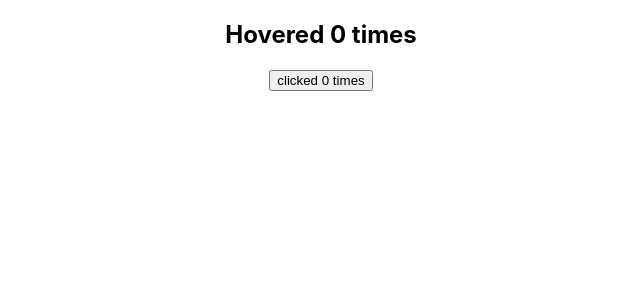
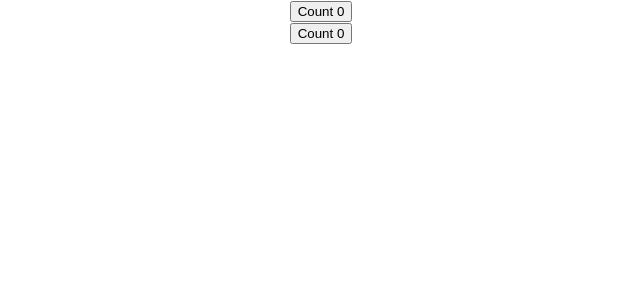
Before and after one commit to rutuja3036/hookApp2, a React (Create React App) app: page / in a window 1280 px wide. Shown: the top 300 px of the page, without its empty margins (319-959 px from the left). Built offline with nearby package versions, Linux system fonts and the light colour scheme.

Commit message:
custom hook doc title

```diff
--- a/src/App.js
+++ b/src/App.js
@@ -3,6 +3,8 @@ import './App.css';
 import React from 'react';
 import ClickCounter from './components/higherordercomponents/ClickCounter';
 import HoverCounter from './components/higherordercomponents/HoverCounter';
+import DocTitle from './customhooks/DocTitle';
+import DocTitle2 from './customhooks/DocTitle2';
 
 
 
@@ -12,8 +14,8 @@ function App() {
   return (
 
     <div className="App">
-<HoverCounter/>
-    <ClickCounter/>
+<DocTitle/>
+<DocTitle2/>
     </div>
   );
 }
--- /dev/null
+++ b/src/customhooks/DocTitle.js
@@ -0,0 +1,23 @@
+import React, {useState,useEffect} from 'react'
+import useDocTitle from './useDocTitle'
+
+function DocTitle() {
+    const [count,setCount] = useState(0)
+
+    useEffect(
+        ()=> {
+            document.title = `Count ${count}`
+        },
+        [count]
+    )
+
+    return (
+        <div>
+            <button
+            onClick = {()=> setCount(count+1)}
+            >Count {count}</button>
+        </div>
+    )
+}
+
+export default DocTitle
--- /dev/null
+++ b/src/customhooks/DocTitle2.js
@@ -0,0 +1,18 @@
+import React, {useState} from 'react'
+import useDocTitle from './useDocTitle'
+
+function DocTitle2() {
+    const [count,setCount] = useState(0)
+
+  useDocTitle(count)
+
+    return (
+        <div>
+            <button
+            onClick = {()=> setCount(count+1)}
+            >Count {count}</button>
+        </div>
+    )
+}
+
+export default DocTitle2
--- /dev/null
+++ b/src/customhooks/useDocTitle.js
@@ -0,0 +1,14 @@
+import React, { useEffect } from 'react'
+// custom hook
+function useDocTitle(count) {
+
+    useEffect(
+        () => {
+            document.title = `Count ${count}`
+        },
+        [count]
+    )
+
+}
+
+export default useDocTitle
```
